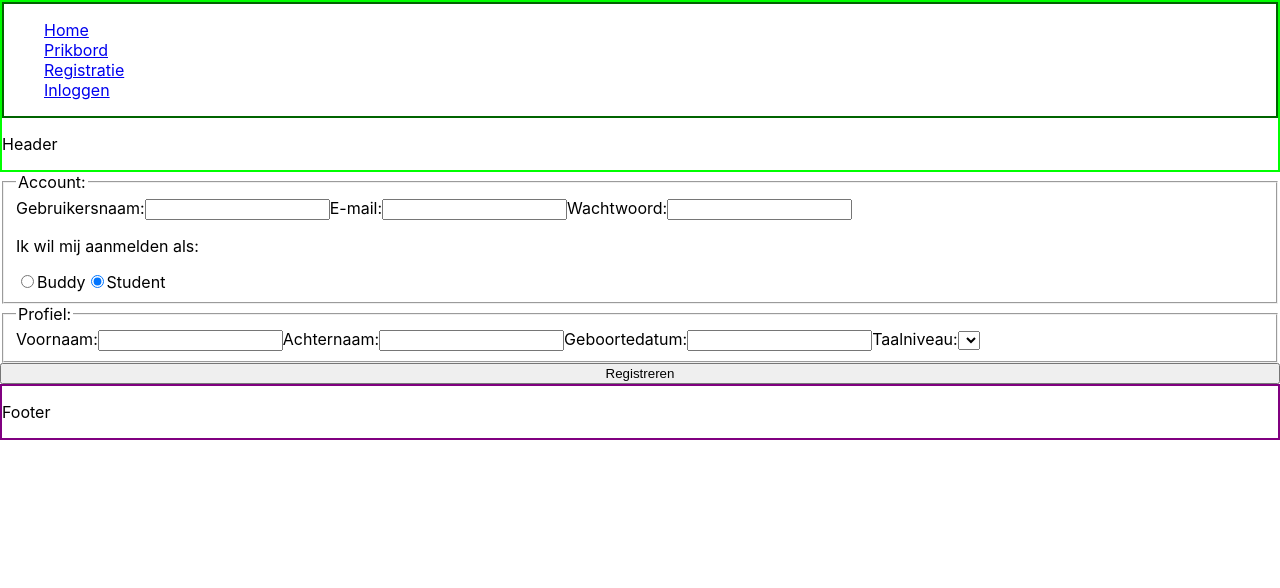
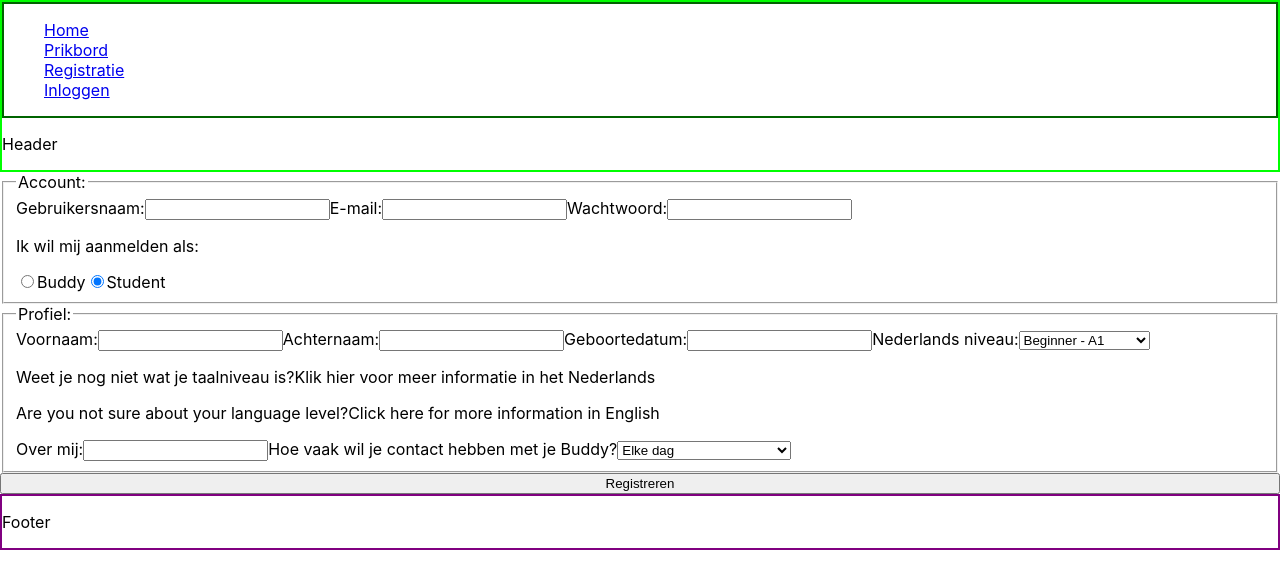
Before and after one commit to jentebuijs/FE-Eindopdracht, a React (Create React App) app: page /registreren in a window 1280 px wide. Both pictures are taken after a click on the radio button "Student". Shown: the top 588 px of the page. Built offline with nearby package versions, Linux system fonts and the light colour scheme.

Commit message:
Registrationform afgemaakt, experiment abortcontroller/canceltoken

```diff
--- a/src/context/AuthContext.js
+++ b/src/context/AuthContext.js
@@ -41,7 +41,8 @@ function AuthContextProvider({ children }) {
 
     function logout() {
         setAuth({
-            ...auth,
+            isAuth: false,
+            user: null,
             status: 'done',
         });
     }
@@ -64,6 +65,7 @@ function AuthContextProvider({ children }) {
                     username: response.data.username,
                     email: response.data.email,
                     enabled: response.data.enabled,
+                    authorities: decodedToken.authorities,
                 },
                 status: 'done',
             });
--- a/src/pages/Overview/Overview.js
+++ b/src/pages/Overview/Overview.js
@@ -8,7 +8,7 @@ import ProfileCard from "../../components/ProfileCard/ProfileCard";
 import jwt_decode from "jwt-decode";
 
 function Overview() {
-    const { user } = useContext(AuthContext);
+    const { user: {username} } = useContext(AuthContext);
     const token = localStorage.getItem('token');
     const [ profiles, setProfiles ] = useState();
 
@@ -16,31 +16,25 @@ function Overview() {
         async function fetchProfiles() {
             const decodedToken = jwt_decode(token);
             console.log(decodedToken);
-            // try {
-            //     const response = await axios.get(`http://localhost:8080/profiles/${}`, {
-            //         headers: {
-            //             "Content-type" : "application/json",
-            //             Authorization: `Bearer ${token}`
-            //         }
-            //     });
-            //     console.log(response);
-            //     setProfiles(response.data);
-            // } catch(e) {
-            //     console.error(e);
-            // }
+            try {
+                const response = await axios.get(`http://localhost:8080/profiles/${username}`, {
+                    headers: {
+                        "Content-type" : "application/json",
+                        Authorization: `Bearer ${token}`
+                    }
+                });
+                console.log(response);
+                setProfiles(response.data);
+            } catch(e) {
+                console.error(e);
+            }
         }
     }, []);
-
-    function getUserRole(is_student) {
-        if(is_student === true) {
-            return `buddies`;
-        } return `students`;
-    }
-
 
     return (
         <>
                 <h1>Profielenoverzicht</h1>
+                {console.log(profiles)}
                 {profiles && profiles.map((profile) => {
                     return (<ProfileCard profile={profile} />);
                 })}
--- a/src/pages/Profile/Profile.js
+++ b/src/pages/Profile/Profile.js
@@ -8,34 +8,31 @@ import {AuthContext} from "../../context/AuthContext";
 
 function Profile() {
     const token = localStorage.getItem('token');
-    const {user: { id, username }} = useContext(AuthContext);
-    const [ profile, setProfile ] = useState({});
+    const {user: {id, username}} = useContext(AuthContext);
+    const [profile, setProfile] = useState({});
 
     useEffect(() => {
         async function fetchProfile() {
             try {
                 const response = await axios.get(`http://localhost:8080/profiles/${username}`, {
                     headers: {
-                        "Content-type" : "application/json",
-                        Authorization : `Bearer ${token}`
+                        "Content-type": "application/json",
+                        Authorization: `Bearer ${token}`
                     }
                 });
                 console.log(response);
-            } catch(e) {
+            } catch (e) {
                 console.error(e);
             }
         }
+
         fetchProfile();
     }, []);
 
     return (
         <>
-            <Header/>
-            <main>
-                <h2>Profiel met id {id}</h2>
-                <Link to='/profiel/:username/bewerken'>Profiel bewerken</Link>
-            </main>
-            <Footer/>
+            <h2>Profiel met id {id}</h2>
+            <Link to='/profiel/:username/bewerken'>Profiel bewerken</Link>
         </>
     );
 }
--- a/src/pages/SignIn/SignIn.js
+++ b/src/pages/SignIn/SignIn.js
@@ -53,5 +53,4 @@ function SignIn() {
     );
 }
 
-
 export default SignIn;
--- a/src/pages/SignUp/SignUp.js
+++ b/src/pages/SignUp/SignUp.js
@@ -2,9 +2,10 @@ import './SignUp.css'
 import Footer from "../../components/Footer/Footer";
 import Header from "../../components/Header/Header";
 import Button from "../../components/Button/Button";
-import {useState} from "react";
+import {useContext, useState} from "react";
 import axios from "axios";
 import {useHistory} from "react-router-dom";
+import {AuthContext} from "../../context/AuthContext";
 
 function SignUp() {
     const [username, setUsername] = useState('');
@@ -64,13 +65,31 @@ function SignUp() {
                         <input type="text" id="lname" onChange={(e) => setLastName(e.target.value)}/>
                         <label htmlFor="dob">Geboortedatum:</label>
                         <input type="text" id="dob" onChange={(e) => setDob(e.target.value)}/>
-                        { authorities === "Student" && <>
-                        <label htmlFor="level">Taalniveau:</label>
-                        <select name="level" id="level">
-                            <option value=""></option>
+                        { authorities === "Student" && <span>
+                        <label htmlFor="level">Nederlands niveau:</label>
+                        <select name="level" id="level" onChange={(e) => setLevel(e.target.value)}>
+                            <option value="BEGINNER">Beginner - A1</option>
+                            <option value="ELEMENTARY">Beginner -A2</option>
+                            <option value="INTERMEDIATE">Gevorderd - B1</option>
+                            <option value="UPPER_INTERMEDIATE">Gevorderd - B2</option>
+                            <option value="ADVANCED">Vergevorderd - C1</option>
+                            <option value="PROFICIENT">Vergevorderd - C2</option>
                         </select>
-                        </> }
-
+                            <p>Weet je nog niet wat je taalniveau is?
+                                <a to="https://detaalbrigade.nl/taalniveaus/">Klik hier</a> voor meer informatie in het Nederlands</p>
+                            <p>Are you not sure about your language level?
+                                <a to="https://www.fluentin3months.com/cefr-levels/">Click here</a> for more information in English</p>
+                        </span> }
+                        <label htmlFor="personal">Over mij:</label>
+                        <input type="text" id="personal" onChange={(e) => setAboutMe(e.target.value)}/>
+                        {authorities === "Student" ? <label htmlFor="frequency">Hoe vaak wil je contact hebben met je Buddy?</label> : <label htmlFor="frequency">Hoe vaak wil je contact hebben met je Student?</label>}
+                        <select name="frequency" id="frequency" onChange={(e) => setFrequency(e.target.value)}>
+                            <option value="EVERY_DAY">Elke dag</option>
+                            <option value="ONCE_A_WEEK">Een keer per week</option>
+                            <option value="FEW_TIMES_A_WEEK">Een paar keer per week</option>
+                            <option value="ONCE_A_MONTH">Een keer per maand</option>
+                            <option value="FEW_TIMES_A_MONTH">Een paar keer per maand</option>
+                        </select>
                     </fieldset>
                     <Button type="submit" title="Registreren"/>
                 </form>
```
Also changed, not shown: src/pages/Messageboard/Messageboard.js (+6 -225 lines).
